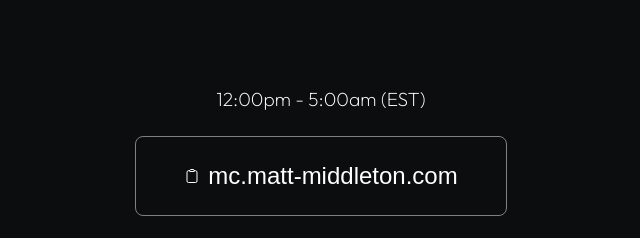
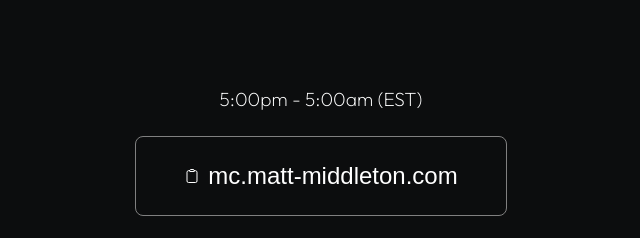
Before and after one commit to mmiddletonn/mc_server_website, a plain HTML site: page index.html in a window 1280 px wide. Shown: the part 242-480 px from the top of the page, 319-959 px from the left. Drawn offline with Linux system fonts and the light colour scheme; no server answers.

Commit message:
changing hours

```diff
--- a/index.html
+++ b/index.html
@@ -19,7 +19,7 @@
     </head>
     <body>
         <main>
-            <p style="margin-bottom: 0;">12:00pm - 5:00am (EST)</p>
+            <p style="margin-bottom: 0;">5:00pm - 5:00am (EST)</p>
             <button class="copyButton" onclick="copyIp()">
                 <svg
                     xmlns="http://www.w3.org/2000/svg"
```
